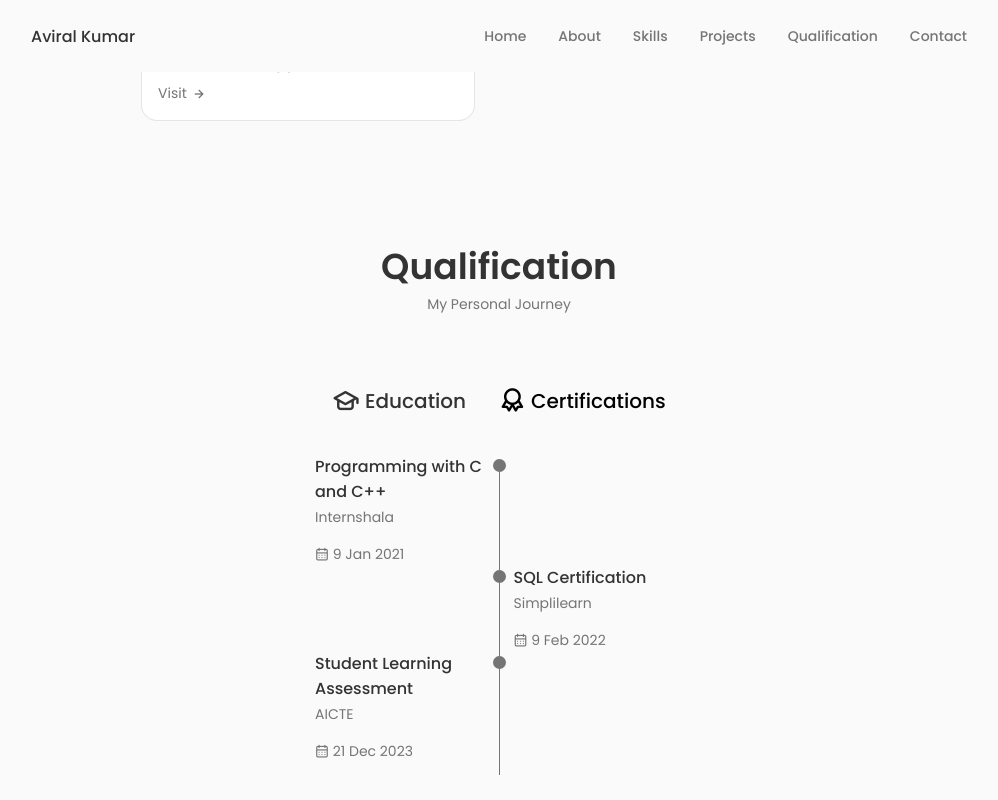
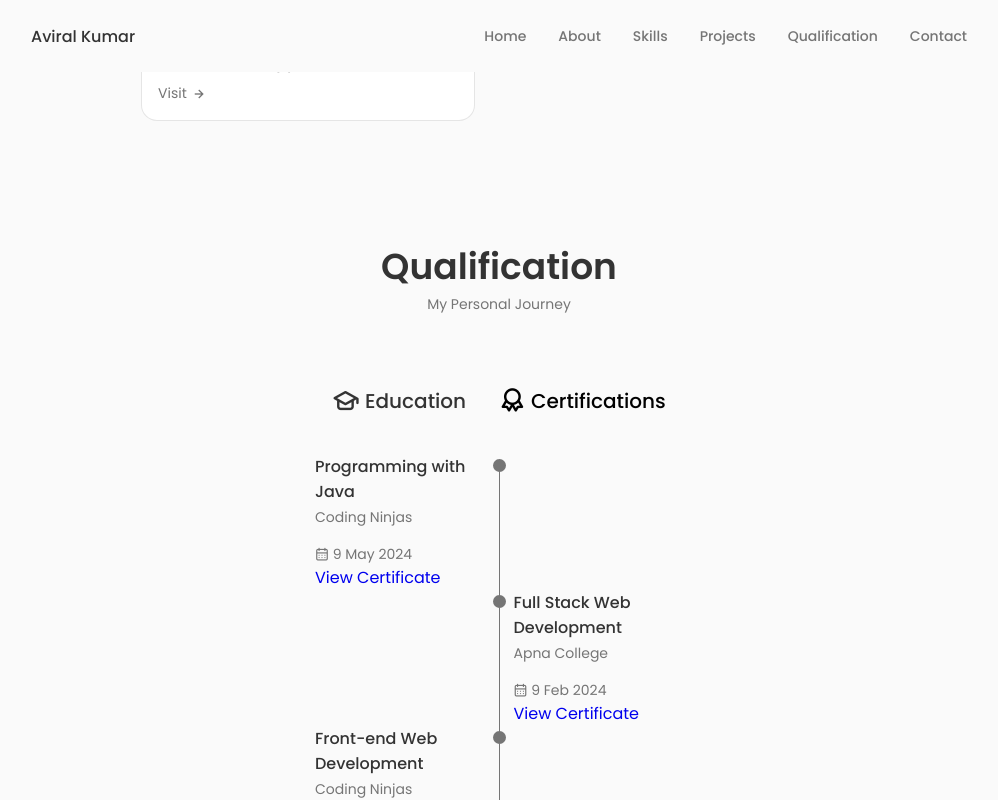
Before and after one commit to Iabhi60/Portfolio-Website, a React (Create React App) app: page / in a window 1280 px wide. Both pictures are taken after a click on the element "Certifications". Shown: the part 3903-4703 px from the top of the page, without its empty margins (141-1139 px from the left). Built offline with nearby package versions, Linux system fonts and the light colour scheme.

Commit message:
First commit - Portfolio App initial upload

```diff
--- a/src/components/Qualification/Qualification.jsx
+++ b/src/components/Qualification/Qualification.jsx
@@ -99,11 +99,19 @@ const Qualification = () => {
                     >
                         <div className="qualification__data">
                             <div>
-                                <h3 className="qualification__title">Programming with C and C++</h3>
-                                <span className="qualification__subtitle">Internshala</span>
+                                <h3 className="qualification__title">Programming with Java</h3>
+                                <span className="qualification__subtitle">Coding Ninjas</span>
                                 <div className="qualification__calendar">
-                                    <i className="uil uil-calendar-alt"></i> 9 Jan 2021
+                                    <i className="uil uil-calendar-alt"></i> 9 May 2024
                                 </div>
+                                <a
+        href="https://drive.google.com/file/d/1gWlVCQKz2gairMTtl60syuZ5nasByACa/view?usp=sharing"
+        target="_blank"
+        rel="noopener noreferrer"
+        className="qualification__certificate-link"
+    >
+        View Certificate
+    </a>
                             </div>
                             <div>
                                 <span className="qualification__rounder"></span>
@@ -118,21 +126,37 @@ const Qualification = () => {
                                 <span className="qualification__line"></span>
                             </div>
                             <div>
-                                <h3 className="qualification__title">SQL Certification</h3>
-                                <span className="qualification__subtitle">Simplilearn</span>
+                                <h3 className="qualification__title">Full Stack Web Development</h3>
+                                <span className="qualification__subtitle">Apna College</span>
                                 <div className="qualification__calendar">
-                                    <i className="uil uil-calendar-alt"></i> 9 Feb 2022
+                                    <i className="uil uil-calendar-alt"></i> 9 Feb 2024
                                 </div>
+                                <a
+        href="https://drive.google.com/file/d/1YVJsVseKRLVZWqIOl_gNzleLq5wJfRJE/view?usp=sharing"
+        target="_blank"
+        rel="noopener noreferrer"
+        className="qualification__certificate-link"
+    >
+        View Certificate
+    </a>
                             </div>
                         </div>
 
                         <div className="qualification__data">
                             <div>
-                                <h3 className="qualification__title">Student Learning Assessment</h3>
-                                <span className="qualification__subtitle">AICTE</span>
+                                <h3 className="qualification__title">Front-end Web Development</h3>
+                                <span className="qualification__subtitle">Coding Ninjas</span>
                                 <div className="qualification__calendar">
                                     <i className="uil uil-calendar-alt"></i> 21 Dec 2023
                                 </div>
+                                <a
+        href="https://drive.google.com/file/d/1u99L0wfhMaK3WAxp6TgYzt9MPmWEvbyY/view?usp=sharing"
+        target="_blank"
+        rel="noopener noreferrer"
+        className="qualification__certificate-link"
+    >
+        View Certificate
+    </a>
                             </div>
                             <div>
                                 <span className="qualification__rounder"></span>
```
